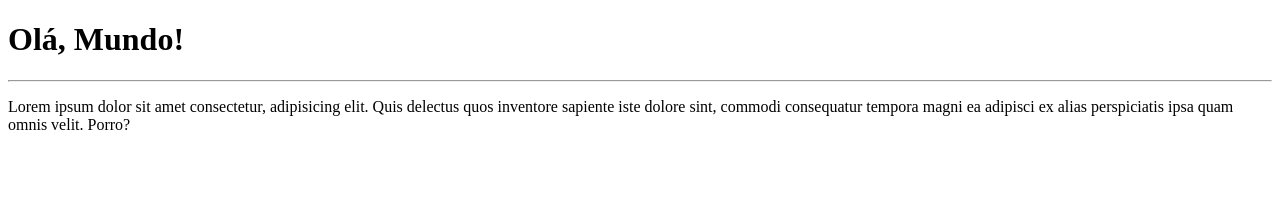
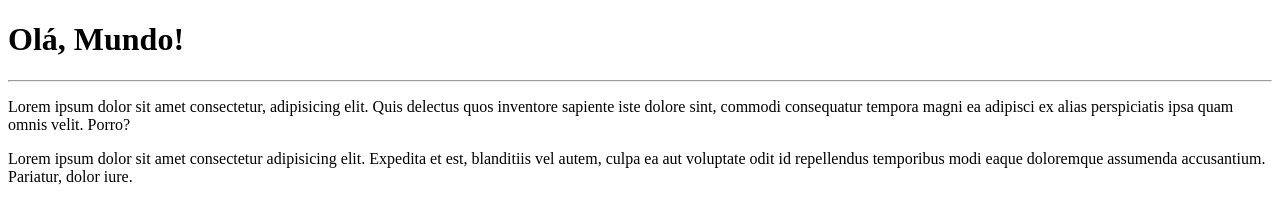
Before and after one commit to Petss2/Ola-mundo, a plain HTML site: page site-exemplo/index.html in a window 1280 px wide. Drawn offline with Linux system fonts and the light colour scheme.

Commit message:
adicionei um paragrafo!

```diff
--- a/site-exemplo/index.html
+++ b/site-exemplo/index.html
@@ -9,5 +9,6 @@
     <h1>Olá, Mundo!</h1>
     <hr>
     <p>Lorem ipsum dolor sit amet consectetur, adipisicing elit. Quis delectus quos inventore sapiente iste dolore sint, commodi consequatur tempora magni ea adipisci ex alias perspiciatis ipsa quam omnis velit. Porro?</p>
+    <p>Lorem ipsum dolor sit amet consectetur adipisicing elit. Expedita et est, blanditiis vel autem, culpa ea aut voluptate odit id repellendus temporibus modi eaque doloremque assumenda accusantium. Pariatur, dolor iure.</p>
 </body>
 </html>
```
